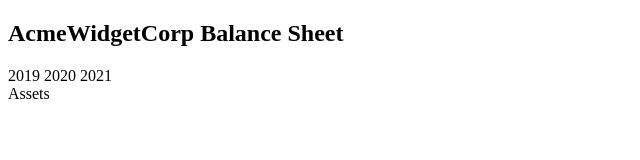
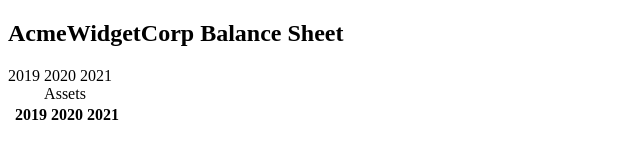
Before and after one commit to nagimtm/Balance-Sheet, a plain HTML site: page index.html in a window 1280 px wide. Shown: the whole page, without its empty margins (0-640 px from the left). Drawn offline with Linux system fonts and the light colour scheme.

Commit message:
Add table header and their row and row's header elements.

```diff
--- a/index.html
+++ b/index.html
@@ -17,7 +17,19 @@
                 <span class="year">2020</span>
                 <span class="year">2021</span>
                 <div class="table-wrap">
-                    <table><caption>Assets</caption></table>
+                    <table>
+                        <caption>Assets</caption>
+                        <thead>
+                            <tr>
+                                <td></td>
+                                <th><span class="sr-only year">2019</span></th>
+                                <th><span class="sr-only year">2020</span></th>
+                                <th class="current"><span class="sr-only year">2021</span></th>
+                            </tr>
+                        </thead>
+                        <tbody></tbody>
+
+                    </table>
                     <table></table>
                     <table></table>
                 </div>
```
